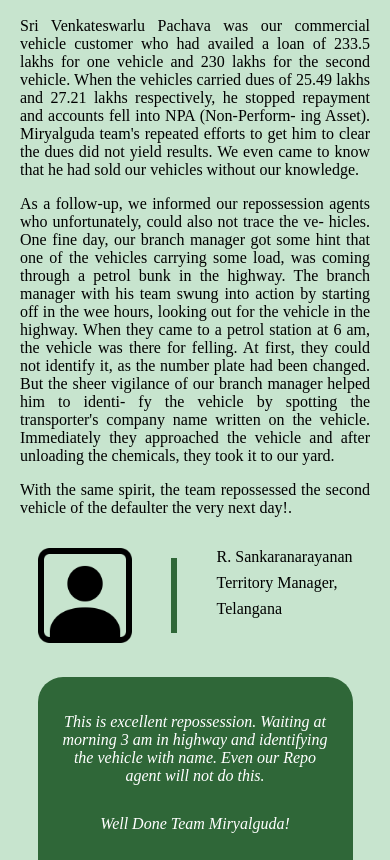
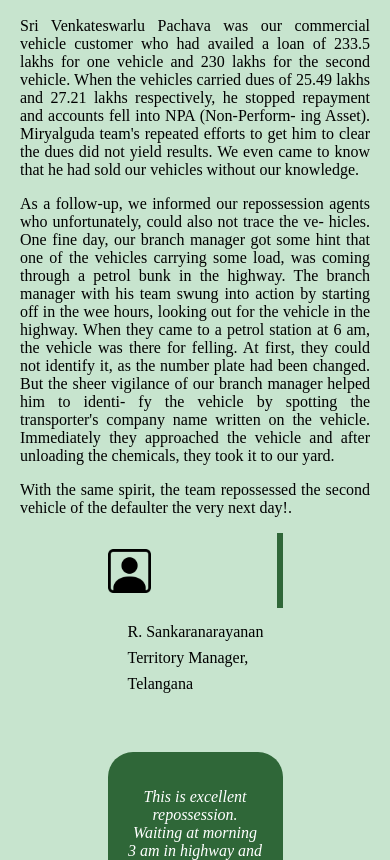
Before and after one commit to impeccabledev/impeccable.github.io, a plain HTML site: page index.html in a window 390 px wide. Shown: the part 226-1086 px from the top of the page. Drawn offline with Linux system fonts and the light colour scheme.

Commit message:
Update mobile.css

```diff
--- a/css/mobile.css
+++ b/css/mobile.css
@@ -18,11 +18,15 @@
 
 
 
-
 .footer.content{
   align-content: center;
-  margin-left: 5%;
-  margin-right: 5%;
+  margin-left: 25%;
+  margin-right: 25%;
 
 }
+
+.footer.content > img{
+  width: 25%;
+  height: 25%;
 }
+}
```
